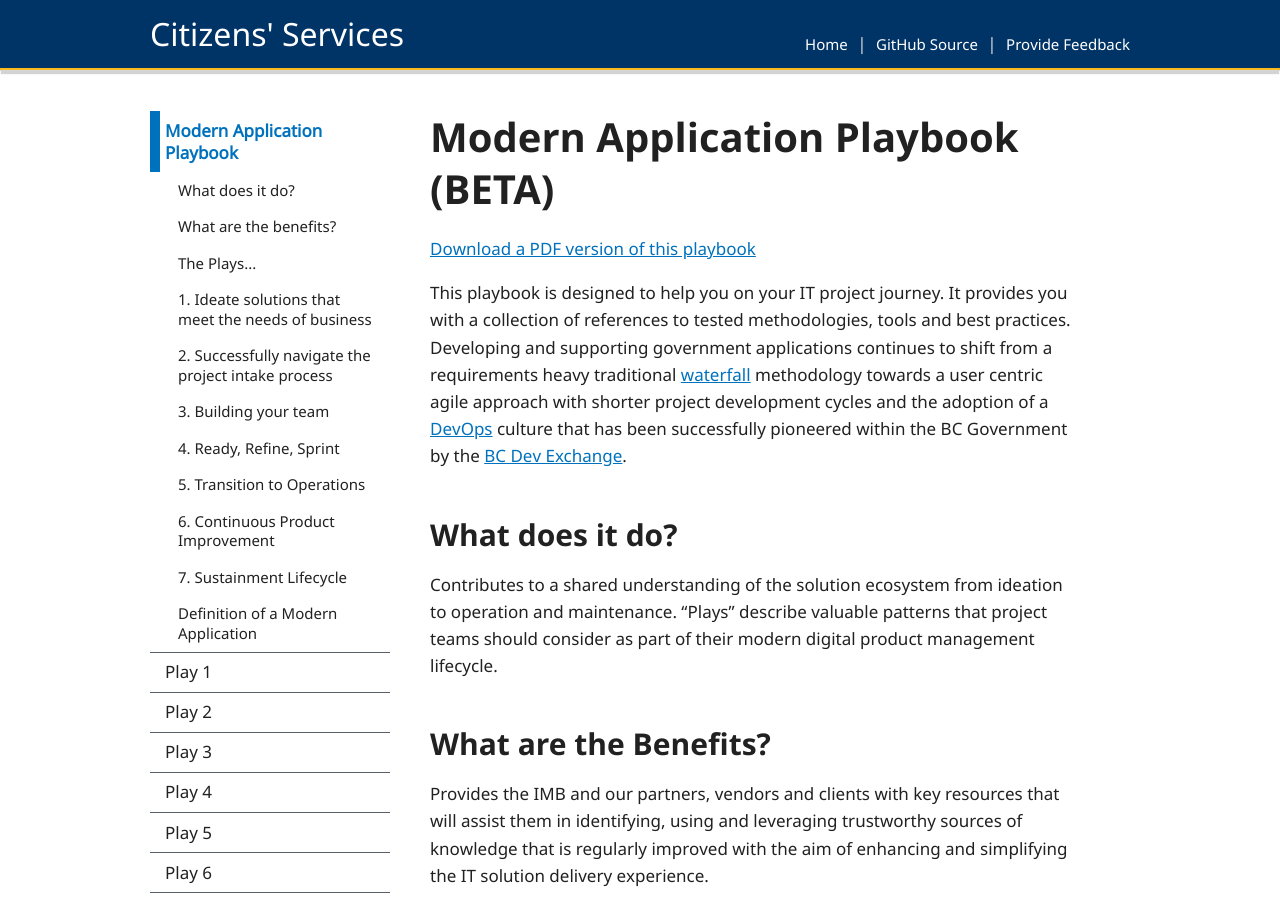
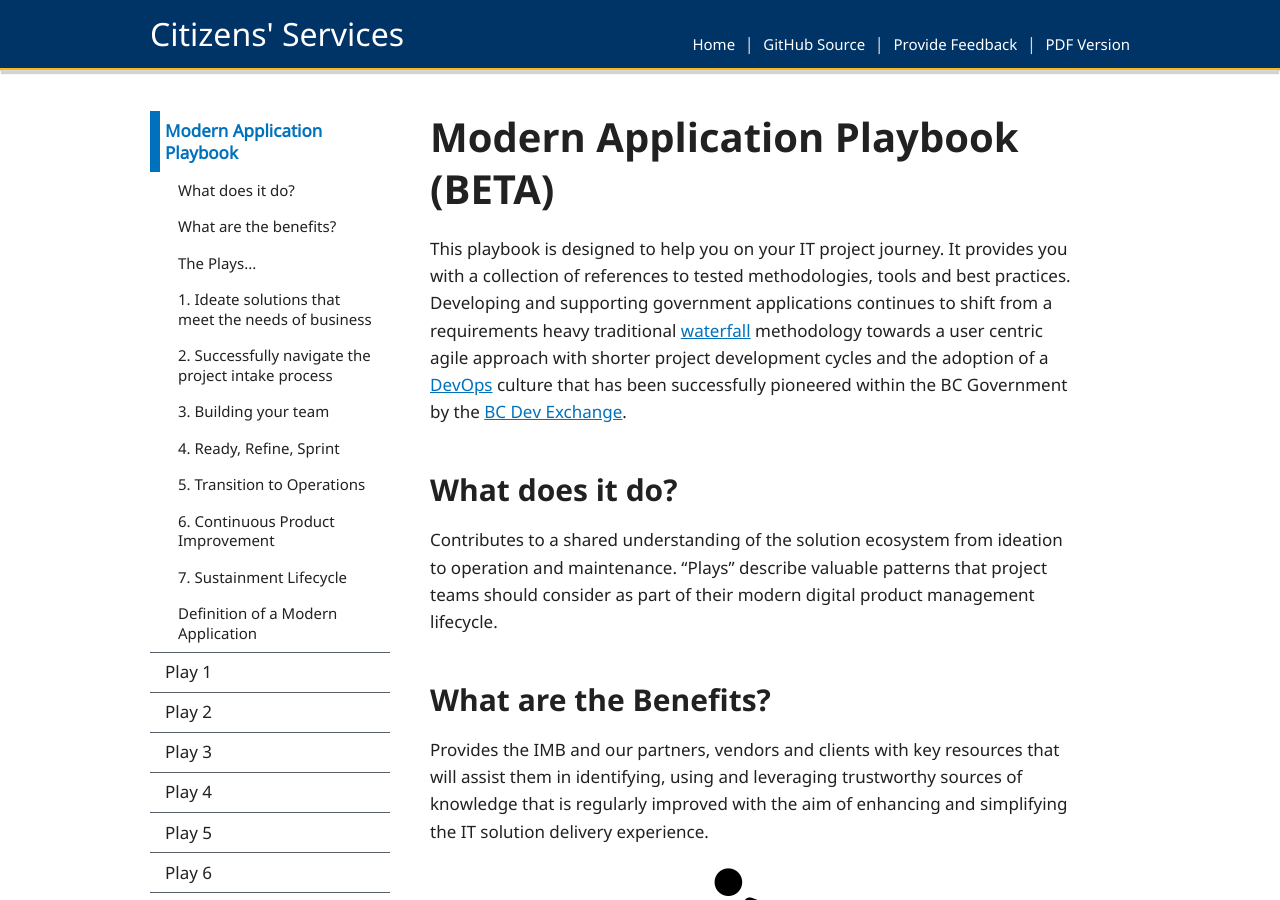
Before and after one commit to HeatherRemacle/exchangelabops, a Jekyll site: the page built from pages/index.md, in a window 1280 px wide and 900 px high. Built offline with Jekyll 4.4.1, drawn with Linux system fonts in a browser that asks for light colours.

Commit message:
PDF in header

```diff
--- a/_data/navigation.yml
+++ b/_data/navigation.yml
@@ -39,6 +39,8 @@ secondary:
   - text: Provide Feedback
     href: /feedback
     external: false
+  - text: PDF Version
+    href: /CITZ-IMB-playbook/docs/CITZ-IMB-MODERN-APP-PLAYBOOK-ALPHA.pdf
 
 docs:
   - text: Modern Application Playbook
--- a/pages/index.md
+++ b/pages/index.md
@@ -30,8 +30,6 @@ subnav:
     href: '#definition-of-a-modern-application'
 
 ---
-<a target="_blank" href="/CITZ-IMB-playbook/docs/CITZ-IMB-MODERN-APP-PLAYBOOK-ALPHA.pdf">Download a PDF version of this playbook</a>
-
 This playbook is designed to help you on your IT project journey. It provides you with a collection of references to tested methodologies, tools and best practices.  Developing and supporting government applications continues to shift from a requirements heavy traditional [waterfall](https://en.wikipedia.org/wiki/Waterfall_model){:target="_blank"} methodology towards a user centric agile approach with shorter project development cycles and the adoption of a [DevOps](https://www.lucidchart.com/blog/devops-process-flow){:target="_blank"} culture that has been successfully pioneered within the BC Government by the [BC Dev Exchange](https://bcdevexchange.org/){:target="_blank"}.
 
 ## What does it do?
```
